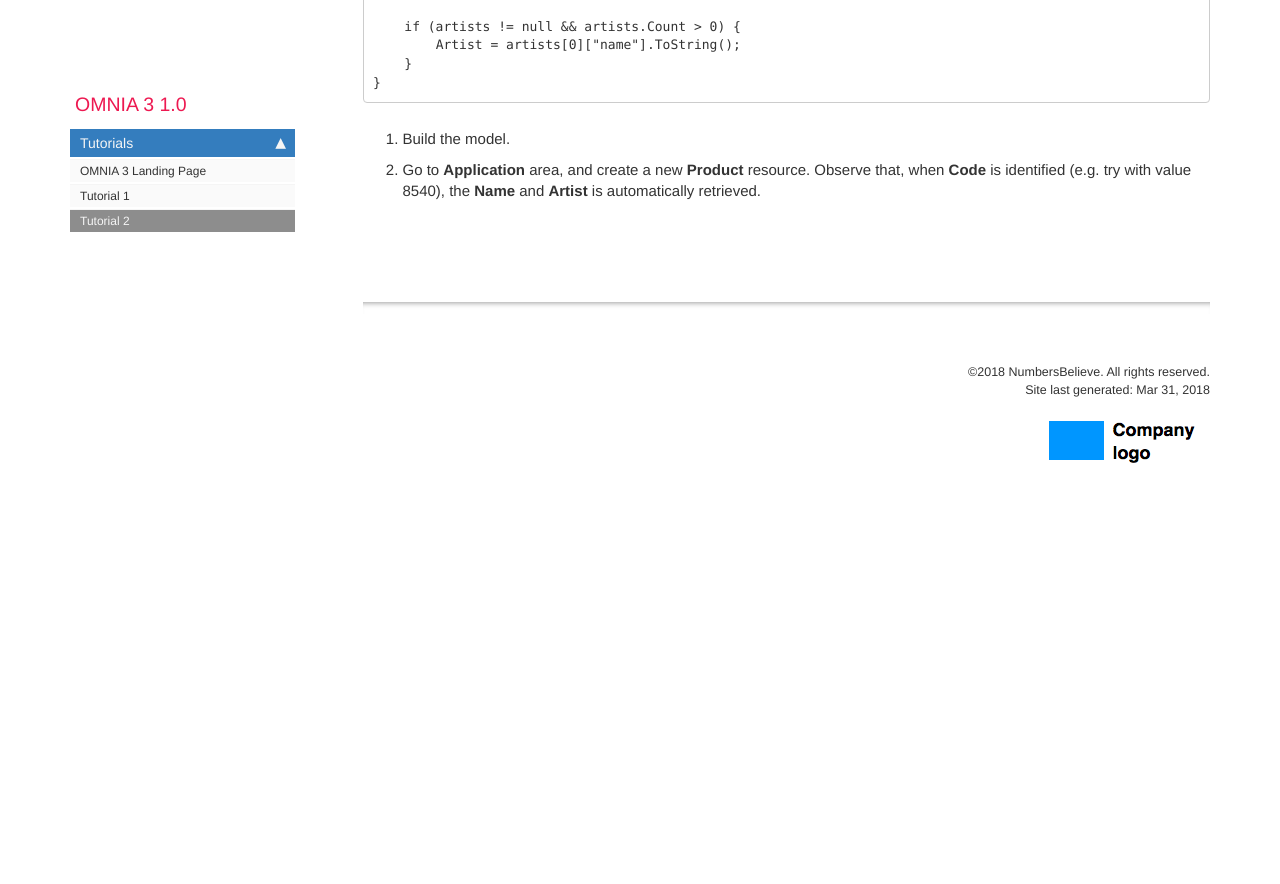
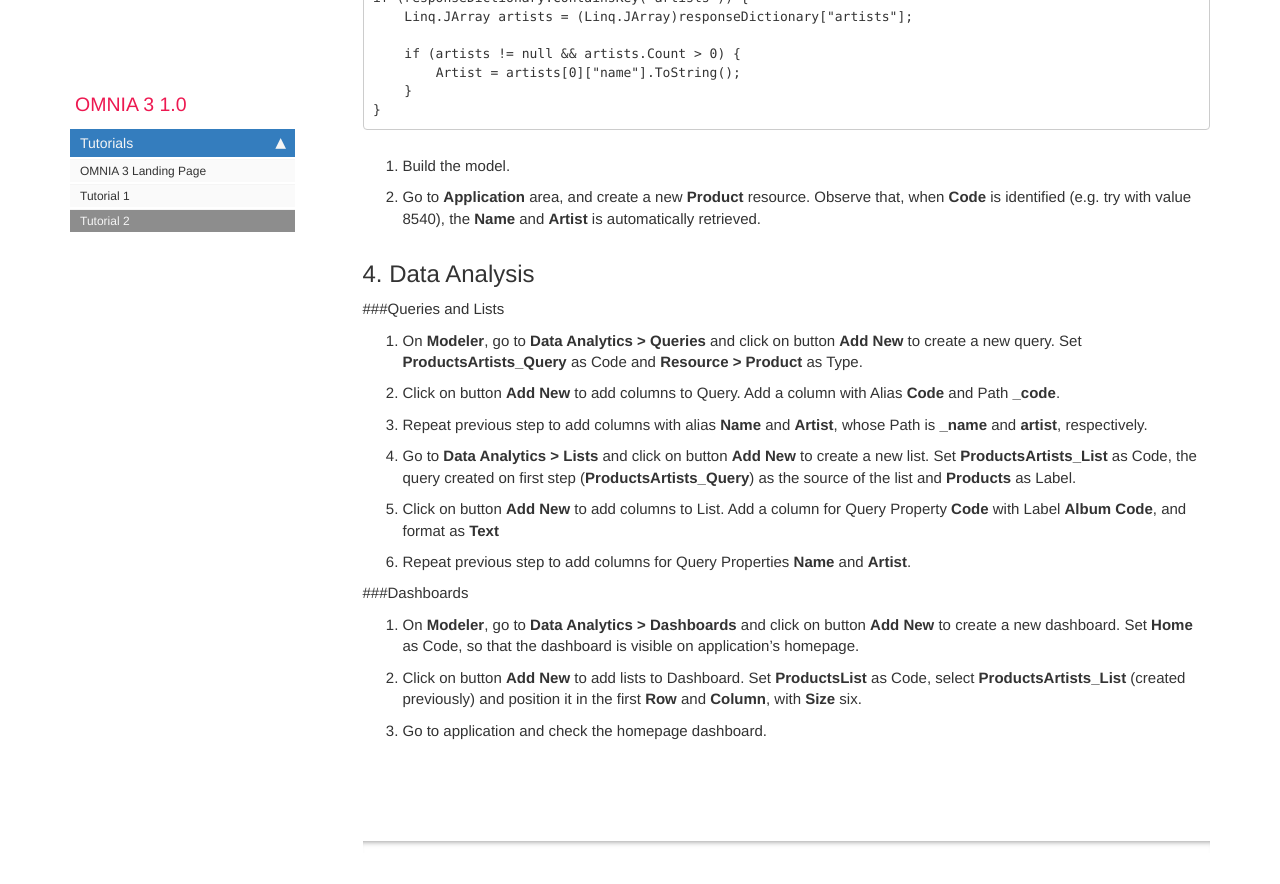
Before and after one commit to daniel8lopes/omnia3, a Jekyll site: the page built from docs/pages/omnia3/omnia3_tutorial2.md, in a window 1280 px wide and 900 px high, scrolled down 1986 px. Shown: the top 884 px of the window. Built offline with Jekyll 4.4.1, drawn with Linux system fonts in a browser that asks for light colours; nearby versions of some CDN libraries; comment, search, counter and statistics services are not loaded; before the commit the page ends 2525 px from its top, so only the background shows below that.

Commit message:
Update omnia3_tutorial2.md

```diff
--- a/docs/pages/omnia3/omnia3_tutorial2.md
+++ b/docs/pages/omnia3/omnia3_tutorial2.md
@@ -84,3 +84,28 @@ if (responseDictionary.ContainsKey("artists")) {
 3. Build the model.
 
 4. Go to **Application** area, and create a new **Product** resource. Observe that, when **Code** is identified (e.g. try with value 8540), the **Name** and **Artist** is automatically retrieved.
+
+## 4. Data Analysis
+
+###Queries and Lists
+
+1. On **Modeler**, go to **Data Analytics > Queries** and click on button **Add New** to create a new query. Set **ProductsArtists_Query** as Code and **Resource > Product** as Type.
+
+2. Click on button **Add New** to add columns to Query. Add a column with Alias **Code** and Path **_code**.
+
+3. Repeat previous step to add columns with alias **Name** and **Artist**, whose Path is **_name** and **artist**, respectively.
+
+4. Go to **Data Analytics > Lists** and click on button **Add New** to create a new list. Set **ProductsArtists_List** as Code, the query created on first step (**ProductsArtists_Query**) as the source of the list and **Products** as Label.
+
+5. Click on button **Add New** to add columns to List. Add a column for Query Property **Code** with Label **Album Code**, and format as **Text**
+
+6. Repeat previous step to add columns for Query Properties **Name** and **Artist**.
+
+
+###Dashboards
+
+1. On **Modeler**, go to **Data Analytics > Dashboards** and click on button **Add New** to create a new dashboard. Set **Home** as Code, so that the dashboard is visible on application's homepage.
+
+2. Click on button **Add New** to add lists to Dashboard. Set **ProductsList** as Code, select **ProductsArtists_List** (created previously) and position it in the first **Row** and **Column**, with **Size** six.
+
+3. Go to application and check the homepage dashboard.
```
